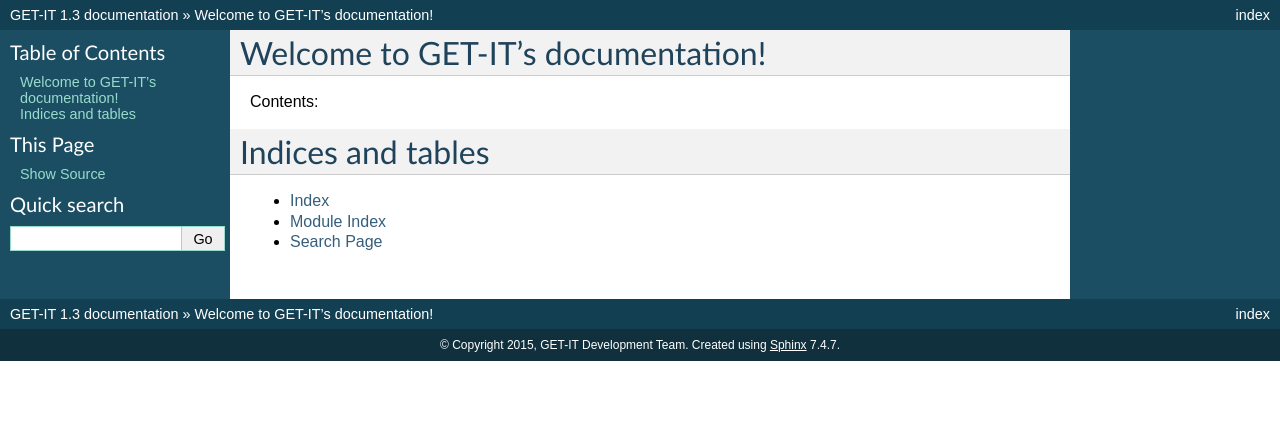
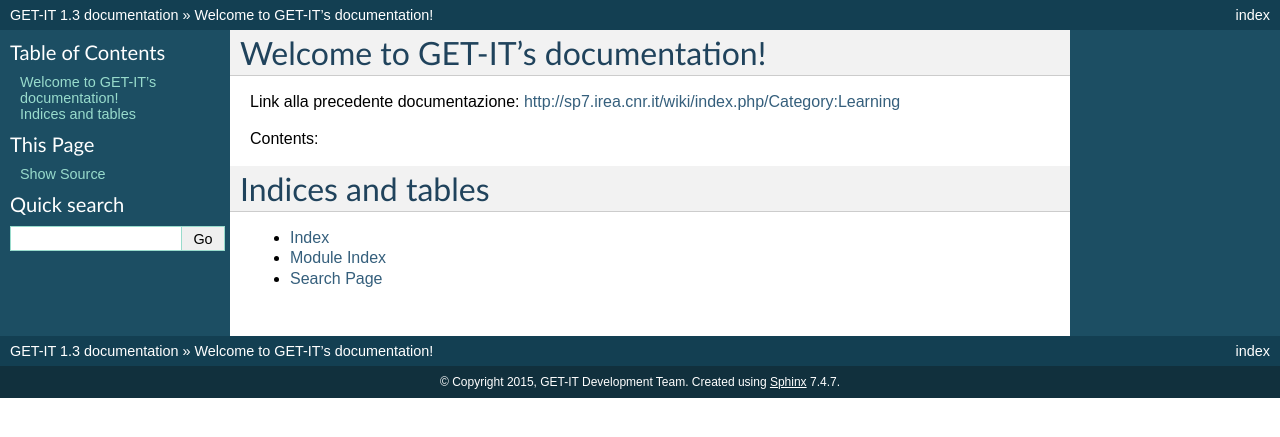
Before and after one commit to SP7-Ritmare/starterkit, a Sphinx documentation site: the page built from docs/index.rst, in a window 1280 px wide. Shown: the top 437 px of the page. Built offline with Sphinx 7.4.7, drawn with Linux system fonts in a browser that asks for light colours.

Commit message:
aggiunta link documentazione sul wiki

```diff
--- a/docs/index.rst
+++ b/docs/index.rst
@@ -5,6 +5,8 @@
 
 Welcome to GET-IT's documentation!
 ==================================
+
+Link alla precedente documentazione: http://sp7.irea.cnr.it/wiki/index.php/Category:Learning
 
 Contents:
 
```
